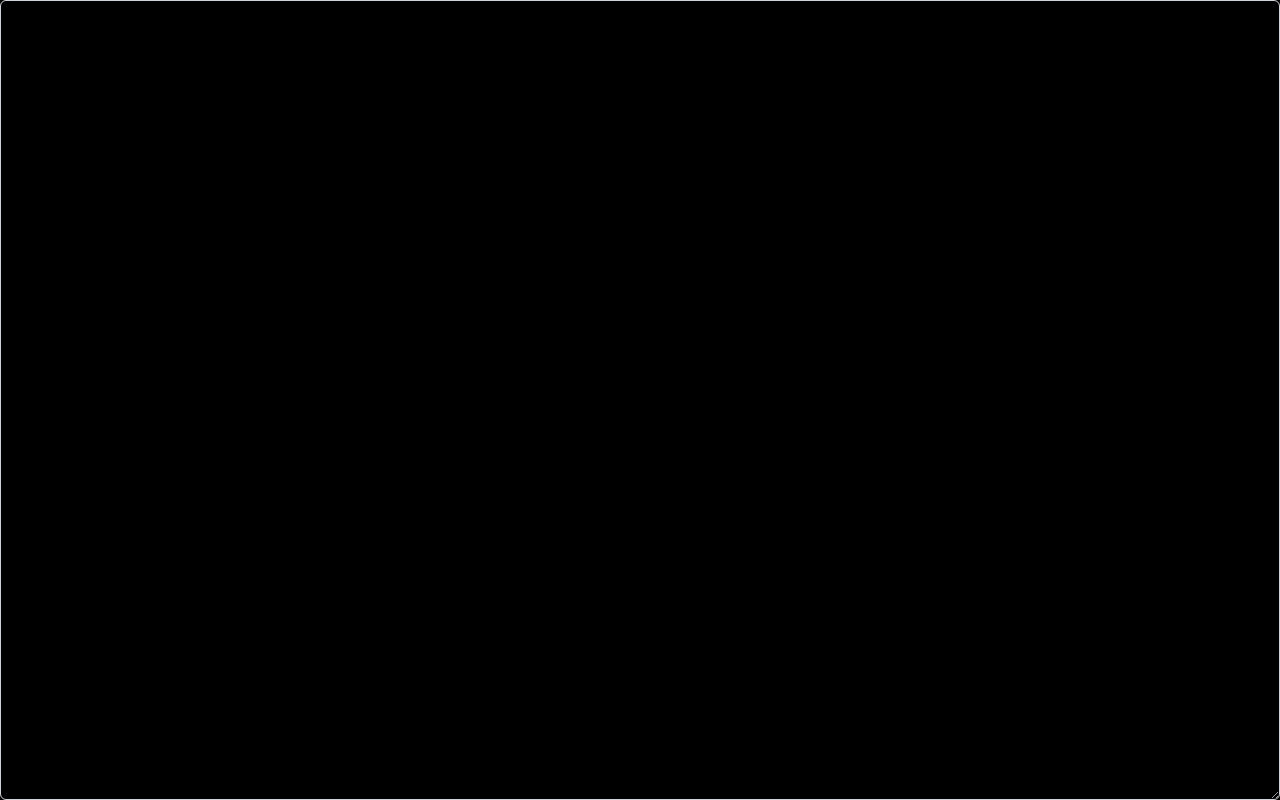
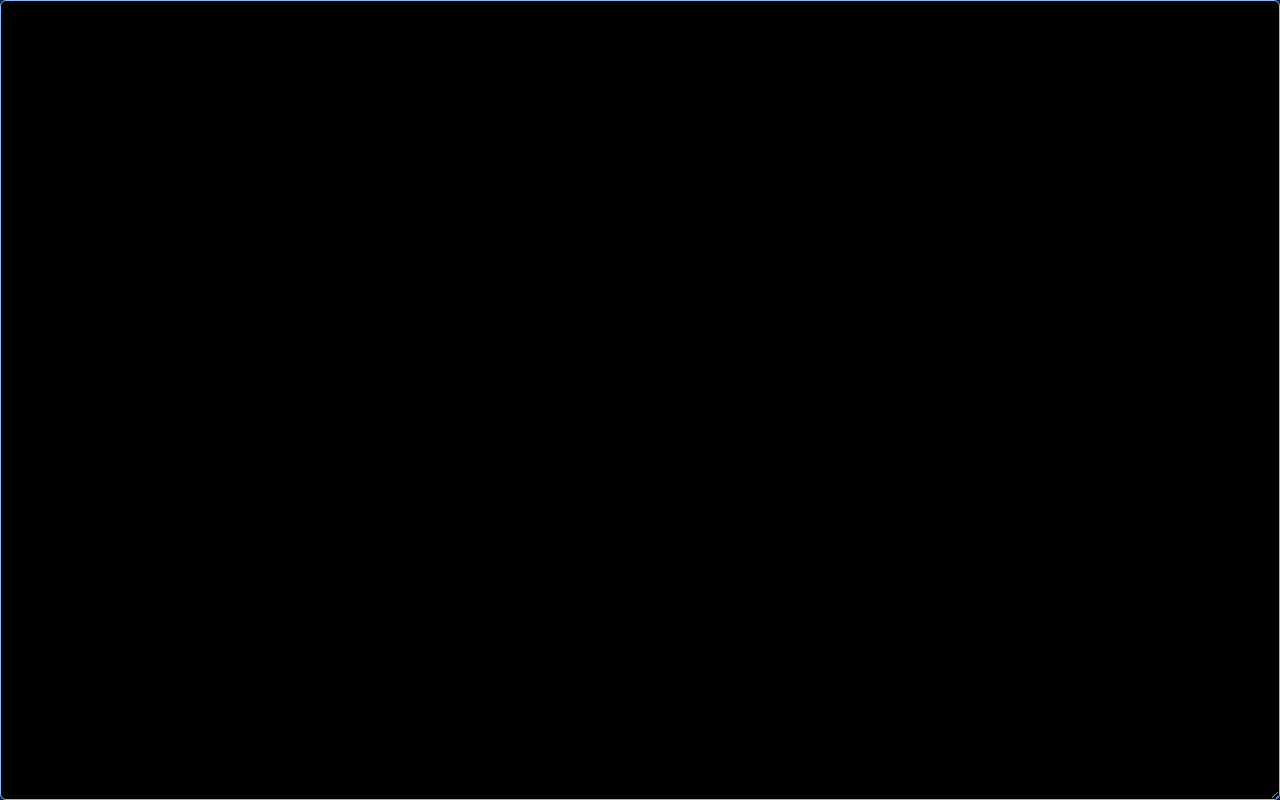
Before and after one commit to Shercosta/Writer, a plain HTML site: page index.html in a window 1280 px wide. Drawn offline with nearby package versions, Linux system fonts and the light colour scheme.

Commit message:
Enhance textarea with autofocus attribute
Added autofocus attribute to textarea for better user experience.

```diff
--- a/index.html
+++ b/index.html
@@ -8,6 +8,7 @@
     <link rel="stylesheet" href="https://cdn.jsdelivr.net/npm/bootstrap@5.2.3/dist/css/bootstrap.min.css">
 </head>
 <body style="background-color:black;">
-    <textarea name="" style="background-color:black; color:white; height: 100vh; margin: auto;" class="form-control" spellcheck="false"></textarea>
+    <textarea autofocus name="" style="background-color:black; color:white; height: 100vh; margin: auto;" class="form-control" spellcheck="false"></textarea>
 </body>
+
 </html>
```
